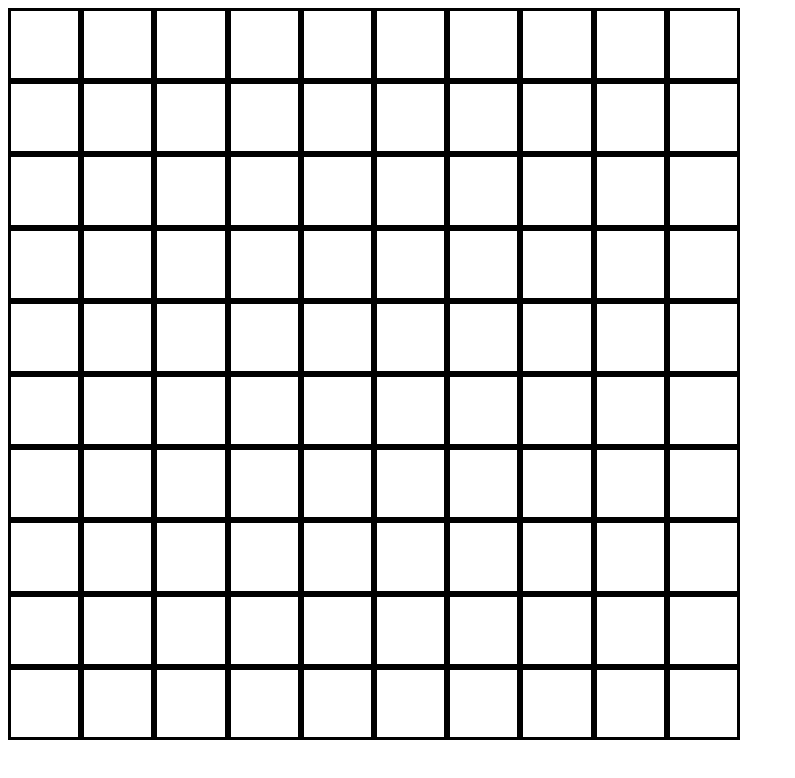
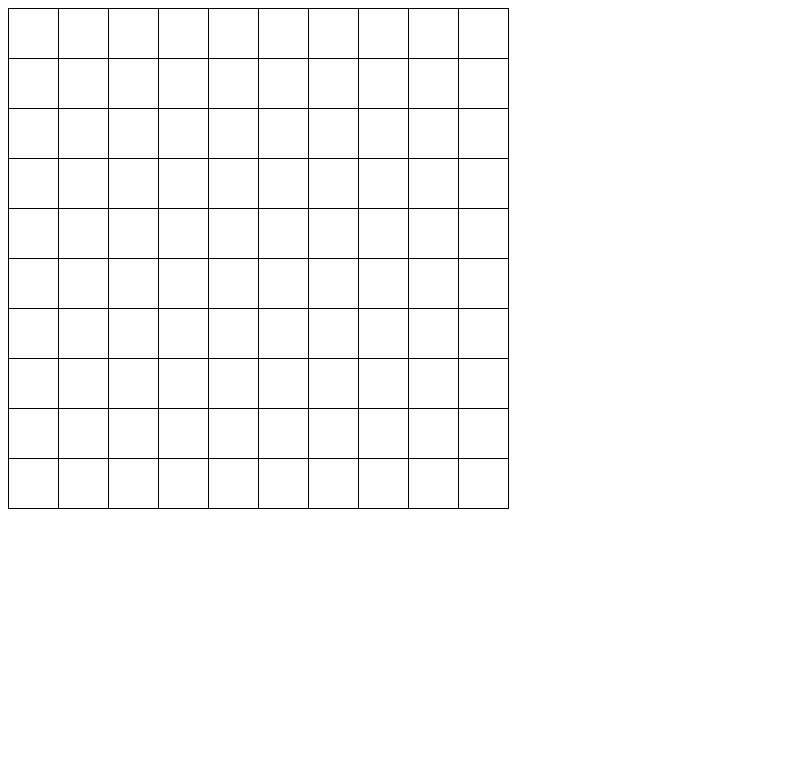
Before and after one commit to earacena/battleship-webapp-frontend, a React (Create React App) app: page / in a window 1280 px wide. Shown: the top 778 px of the page, without its empty margins (0-795 px from the left). Built offline with nearby package versions, Linux system fonts and the light colour scheme.

Commit message:
Replace Cell grid with CSS grid

```diff
--- a/src/features/Battleship/Battleship.tsx
+++ b/src/features/Battleship/Battleship.tsx
@@ -1,6 +1,6 @@
 import { DndContext } from '@dnd-kit/core';
 import React, { useState } from 'react';
-import { Board, Cell, CellProps, Piece, PieceProps } from './components';
+import { Board, CellProps, PieceProps } from './components';
 
 const generateBoard = (boardSize: number): CellProps[][] => {
   // Create multidimensional array
@@ -56,39 +56,21 @@ const generatePieces = (boardSize: number): (PieceProps | undefined)[][] => {
   return pieces;
 };
 
+
 function Battleship() {
 
   const boardSize: number = 10;
+  const gridSize: number = 50;
+
   const [board] = useState(() => generateBoard(boardSize));
   const [pieces, setPieces] = useState(() => generatePieces(boardSize));
+  const [isDragging, setIsDragging] = useState(false);
+  const [movingPiece, setMovingPiece] = useState<PieceProps | undefined>(undefined);
+
 
   return (
     <DndContext>
-      <div>
-        <Board size={boardSize}>
-          {board.map((row, y) =>
-            row.map((cell, x) => {
-              const piece = pieces ? pieces[y][x] : undefined;
-              if (piece !== undefined) {
-                return (
-                  <Cell
-                    key={cell.id}
-                    {...cell}
-                  >
-                    <Piece key={piece.id} {...piece} />
-                  </Cell>
-                );
-              }
-
-              return (
-                <Cell
-                  key={cell.id}
-                  {...cell}
-                />);
-            })
-          )}
-        </Board>
-      </div>
+      <Board size={boardSize} gridSize={gridSize} />
     </DndContext>
   );
 }
--- a/src/features/Battleship/components/Board/Board.module.css
+++ b/src/features/Battleship/components/Board/Board.module.css
@@ -1,4 +1,23 @@
 .Board {
-  display: inline-grid;
-  grid-template-columns: repeat(var(--size), max-content);
-}
+  width: calc(var(--grid-size) * var(--board-size) + 1px);
+  height: calc(var(--grid-size) * var(--board-size) + 1px);
+
+  background-image:
+    repeating-linear-gradient(
+      0deg,
+      transparent,
+      transparent calc(var(--grid-size) - 1px),
+      #000 calc(var(--grid-size) - 1px),
+      #000 var(--grid-size)
+    ),
+    repeating-linear-gradient(
+      -90deg,
+      transparent,
+      transparent calc(var(--grid-size) - 1px),
+      #000 calc(var(--grid-size) - 1px),
+      #000 var(--grid-size)
+    );
+
+  background-size: var(--grid-size) var(--grid-size);
+
+};
--- a/src/features/Battleship/components/Board/Board.tsx
+++ b/src/features/Battleship/components/Board/Board.tsx
@@ -3,14 +3,15 @@ import styles from './Board.module.css';
 
 type BoardProps = {
   size: number;
-  children: React.ReactNode;
+  gridSize: number;
+  children?: React.ReactNode;
 };
 
-function Board({ size, children }: BoardProps) {
+function Board({ size, gridSize, children }: BoardProps) {
   return (
     <div
       className={styles.Board}
-      style={{'--size': size} as React.CSSProperties}
+      style={{'--board-size': size, '--grid-size': `${gridSize}px`} as React.CSSProperties}
     >
       {children}
     </div>
```
